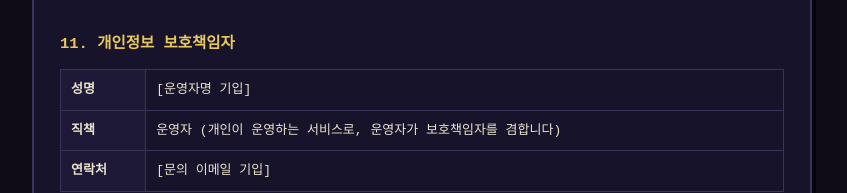
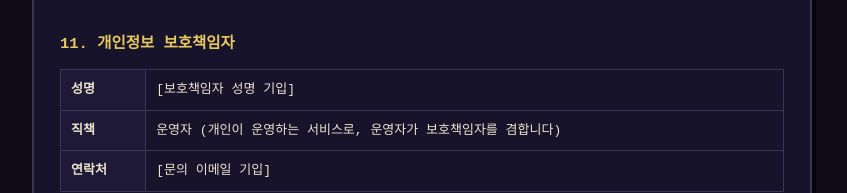
Before and after one commit to vcg258/renova-delve-front, a React (Vite) app: page /privacy in a window 1280 px wide. Shown: the part 3313-3506 px from the top of the page, without its empty margins (218-1065 px from the left). Built offline with nearby package versions, Linux system fonts and the light colour scheme; no server answers; a web font is replaced by a local one.

Commit message:
feat(legal): 운영자명과 개인정보 보호책임자 성명을 따로 받기
운영자명(약관·문의)은 닉네임을 쓸 수 있게 두고, 처리방침의 보호책임자 성명은
VITE_PRIVACY_OFFICER_NAME(실명)으로 받는다. 비우면 운영자명을 쓴다.

```diff
--- a/src/pages/LegalPage.tsx
+++ b/src/pages/LegalPage.tsx
@@ -8,11 +8,14 @@ export const POLICY_VERSION = '2026-11-26';
  * (개인정보 처리방침에는 처리자와 보호책임자의 연락처가 있어야 한다)
  *
  * 소스에 적지 않고 빌드 환경변수로 받는다: .env 의 VITE_OPERATOR_NAME / VITE_OPERATOR_CONTACT (.env.example 참고).
+ * 운영자명은 닉네임이어도 되지만, 처리방침의 보호책임자 성명은 실명이어야 해서 따로 받는다
+ * (VITE_PRIVACY_OFFICER_NAME, 비우면 운영자명을 쓴다).
  * 비어 있으면 자리표시자가 그대로 보이므로, 빠뜨린 채 배포하면 화면에서 바로 드러난다.
  */
 const OPERATOR = {
   name: import.meta.env.VITE_OPERATOR_NAME || '[운영자명 기입]',
   contact: import.meta.env.VITE_OPERATOR_CONTACT || '[문의 이메일 기입]',
+  officer: import.meta.env.VITE_PRIVACY_OFFICER_NAME || import.meta.env.VITE_OPERATOR_NAME || '[보호책임자 성명 기입]',
 };
 
 /** 서버 호스팅 사업자와 서버 위치. 배포처가 바뀌면 함께 고친다. */
@@ -297,7 +300,7 @@ function Privacy() {
       <h3>11. 개인정보 보호책임자</h3>
       <table className="legal-table">
         <tbody>
-          <tr><th>성명</th><td>{OPERATOR.name}</td></tr>
+          <tr><th>성명</th><td>{OPERATOR.officer}</td></tr>
           <tr><th>직책</th><td>운영자 (개인이 운영하는 서비스로, 운영자가 보호책임자를 겸합니다)</td></tr>
           <tr><th>연락처</th><td>{OPERATOR.contact}</td></tr>
         </tbody>
--- a/src/vite-env.d.ts
+++ b/src/vite-env.d.ts
@@ -5,6 +5,8 @@ interface ImportMetaEnv {
   readonly VITE_OPERATOR_NAME?: string;
   /** 약관·처리방침에 표시할 문의처 */
   readonly VITE_OPERATOR_CONTACT?: string;
+  /** 처리방침의 개인정보 보호책임자 성명 (실명). 비우면 운영자명 */
+  readonly VITE_PRIVACY_OFFICER_NAME?: string;
 }
 
 interface ImportMeta {
```
Also changed, not shown: 1 other file (tests, documents, lock files or other folders).
